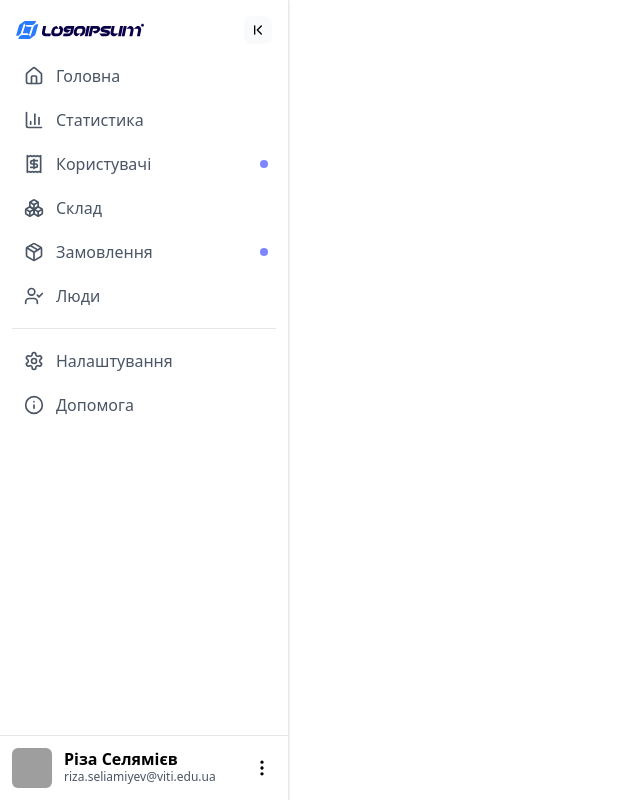
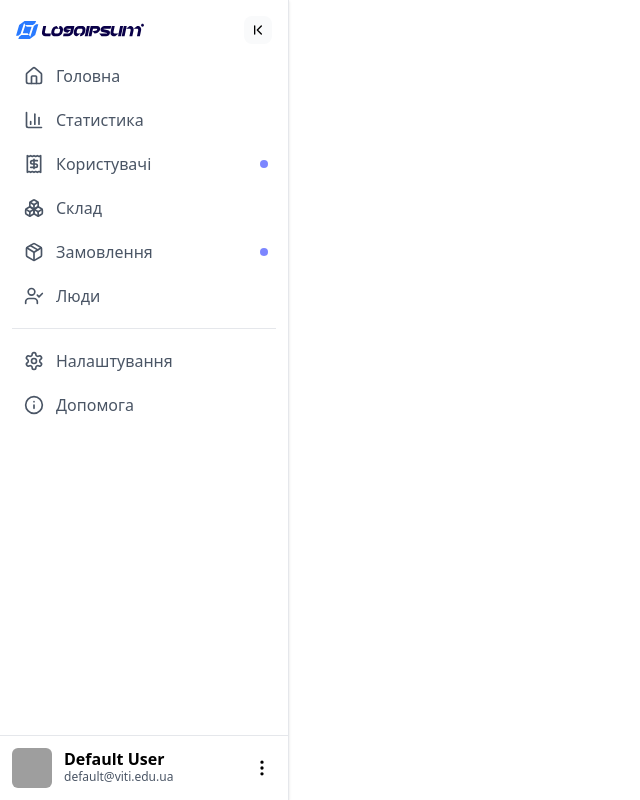
Before and after one commit to first-cerberus/admin-panel-react, a React (Vite) app: page / in a window 1280 px wide. Shown: the whole page, without its empty margins (0-640 px from the left). Built offline with nearby package versions, Linux system fonts and the light colour scheme; no server answers; grey boxes are pictures that could not be loaded.

Commit message:
added useEffect hook to loading users name and email

```diff
--- a/package.json
+++ b/package.json
@@ -11,6 +11,7 @@
   },
   "dependencies": {
     "@tailwindcss/vite": "^4.1.10",
+    "axios": "^1.10.0",
     "react": "^19.1.0",
     "react-dom": "^19.1.0",
     "react-icons": "^5.5.0",
--- a/src/components/layout/Sidebar.jsx
+++ b/src/components/layout/Sidebar.jsx
@@ -1,4 +1,5 @@
-import React, { useState, createContext, useContext } from "react";
+import React, { useState, useEffect, createContext, useContext } from "react";
+import axios from "axios";
 import logo from "../../assets/logoipsum-382.svg";
 import { LuChevronFirst, LuChevronLast } from "react-icons/lu";
 import { CgMoreVertical } from "react-icons/cg";
@@ -7,6 +8,14 @@ import { FiMoreVertical } from "react-icons/fi";
 const SidebarContext = createContext();
 export const Sidebar = ({ children }) => {
   const [expanded, setExpanded] = useState(true);
+  const [user, setUser] = useState({ name: "", email: "" });
+
+  useEffect( () => {
+    axios.get("/api/user") //  !!!
+      .then(res => setUser({name: res.data.name, email: res.data.email}))
+      .catch(err => console.error("Помилка при отриманні користувача: " + err));
+  })
+
   return (
     <aside className="h-screen flex">
       <nav className="h-full flex flex-col bg-white border-r border-r-gray-200 shadow-sm">
@@ -44,8 +53,10 @@ export const Sidebar = ({ children }) => {
           ${expanded ? "w-52 ml-3" : "w-0"}`}
           >
             <div className="leading-4">
-              <h4 className="font-semibold">Різа Селямієв</h4>
-              <span className="text-xs text-gray-600">riza.seliamiyev@viti.edu.ua</span>
+              <h4 className="font-semibold">{user.name || "Default User"}</h4>
+              <span className="text-xs text-gray-600">
+                {user.email || "default@viti.edu.ua"}
+              </span>
             </div>
             <FiMoreVertical size={20} />
           </div>
@@ -84,11 +95,13 @@ export function SidebarItem({ icon, text, active, alert }) {
       )}
 
       {!expanded && (
-        <div className={`absolute left-full rounded-md px-2 py-1 ml-6
+        <div
+          className={`absolute left-full rounded-md px-2 py-1 ml-6
         bg-indigo-100 text-indigo-800 text-sm
         invisible opacity-20 -translate-x-3 transition-all
-        group-hover:visible group-hover:opacity-100 group-hover:translate-x-0`}>
-            {text}
+        group-hover:visible group-hover:opacity-100 group-hover:translate-x-0`}
+        >
+          {text}
         </div>
       )}
     </li>
```
Also changed, not shown: 1 other file (tests, documents, lock files or other folders).
